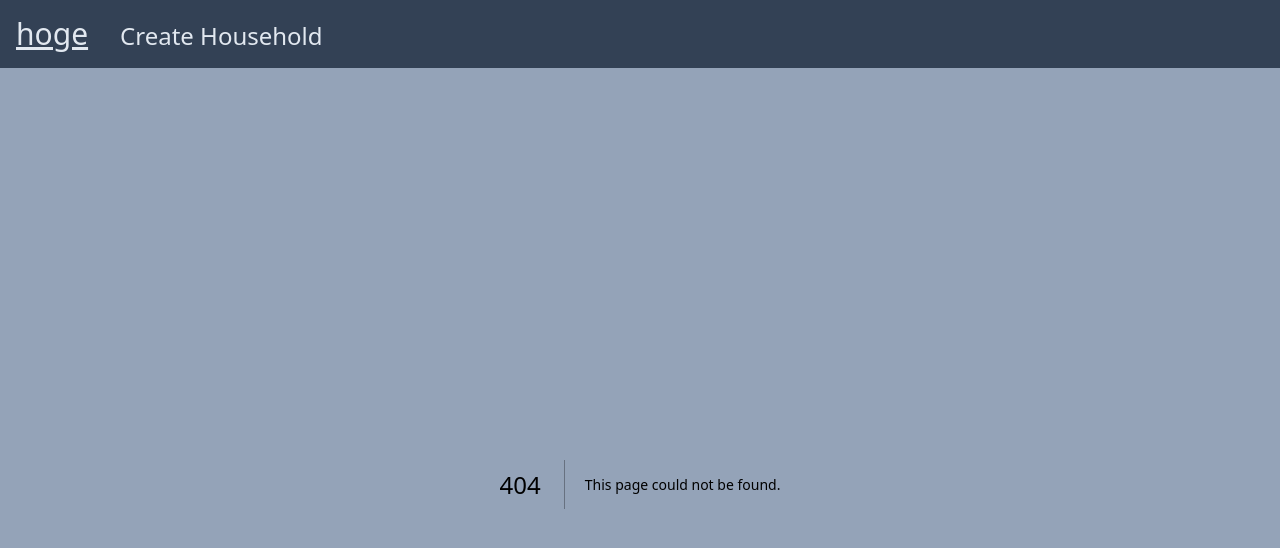
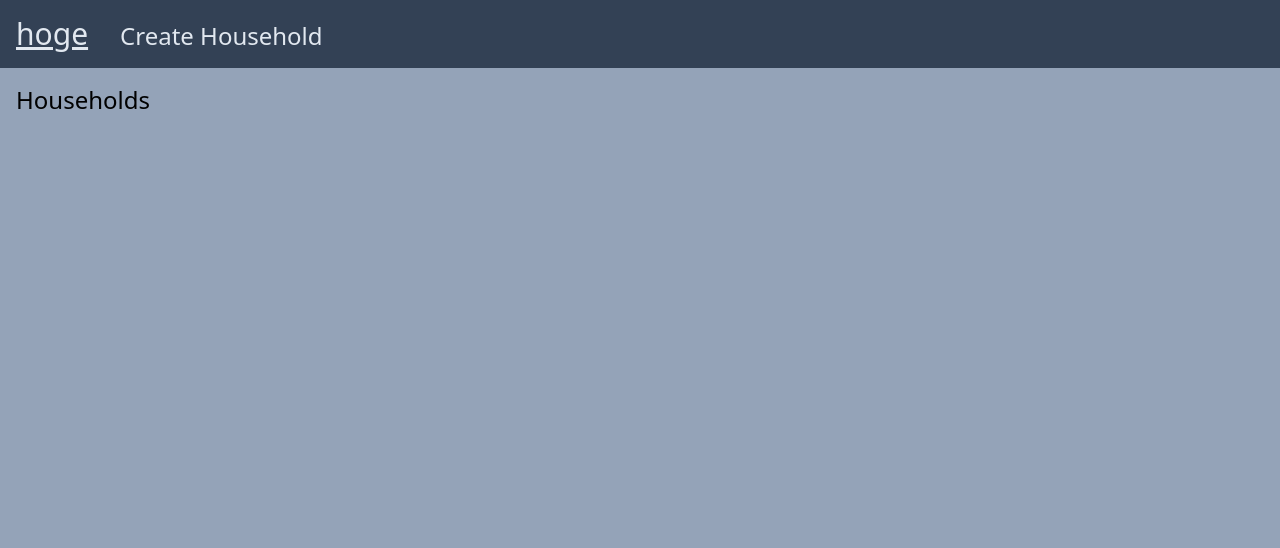
Before and after one commit to Lootmann/nextjs-prisma, a Next.js app: page /households in a window 1280 px wide. Before the commit this address had no page. Shown: the top 548 px of the page. Built offline with nearby package versions, Linux system fonts and the light colour scheme.

Commit message:
households: create post form component

```diff
--- /dev/null
+++ b/app/households/page.tsx
@@ -0,0 +1,7 @@
+import React from "react";
+
+function Households() {
+  return <div>Households</div>;
+}
+
+export default Households;
```
